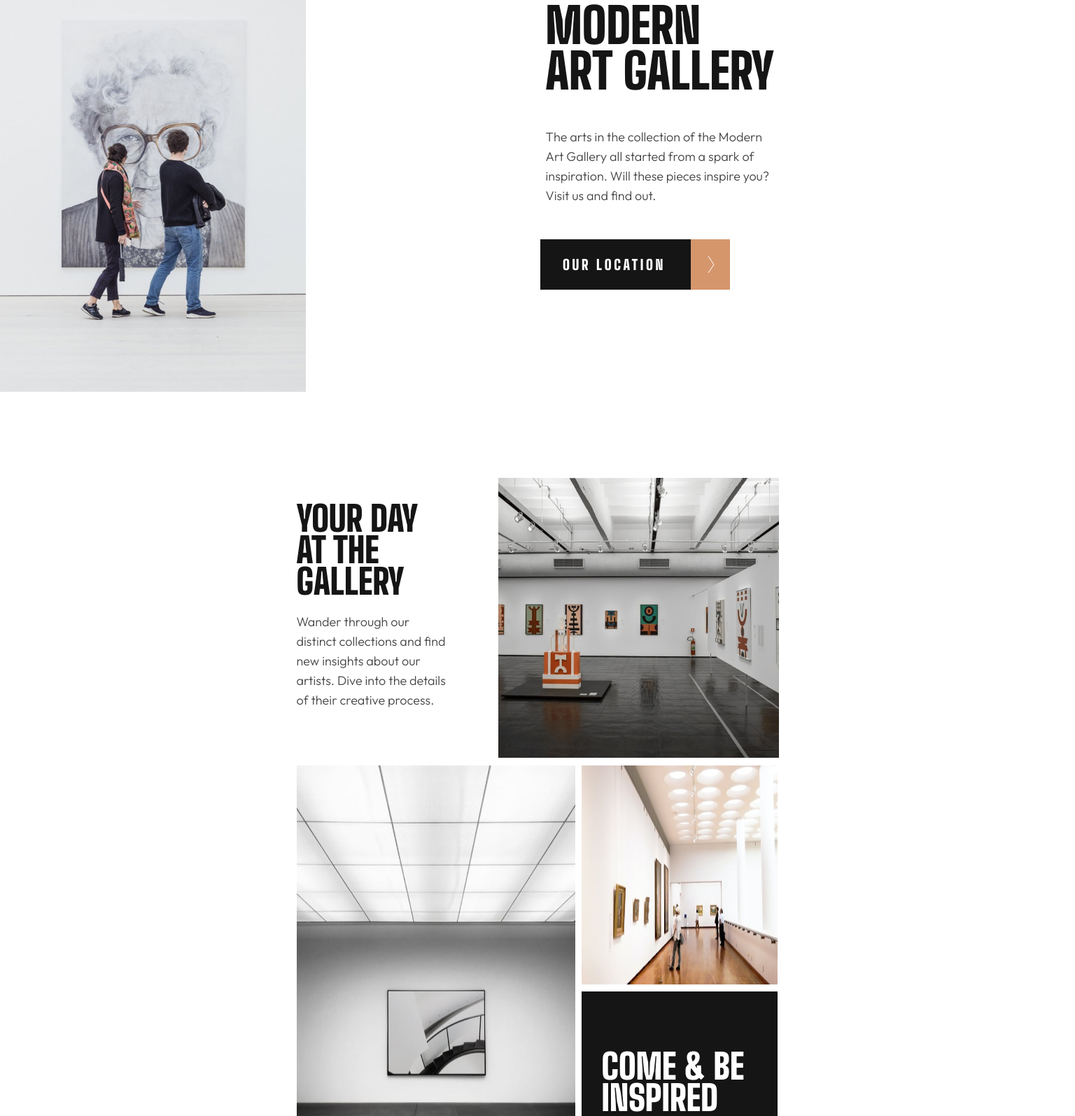
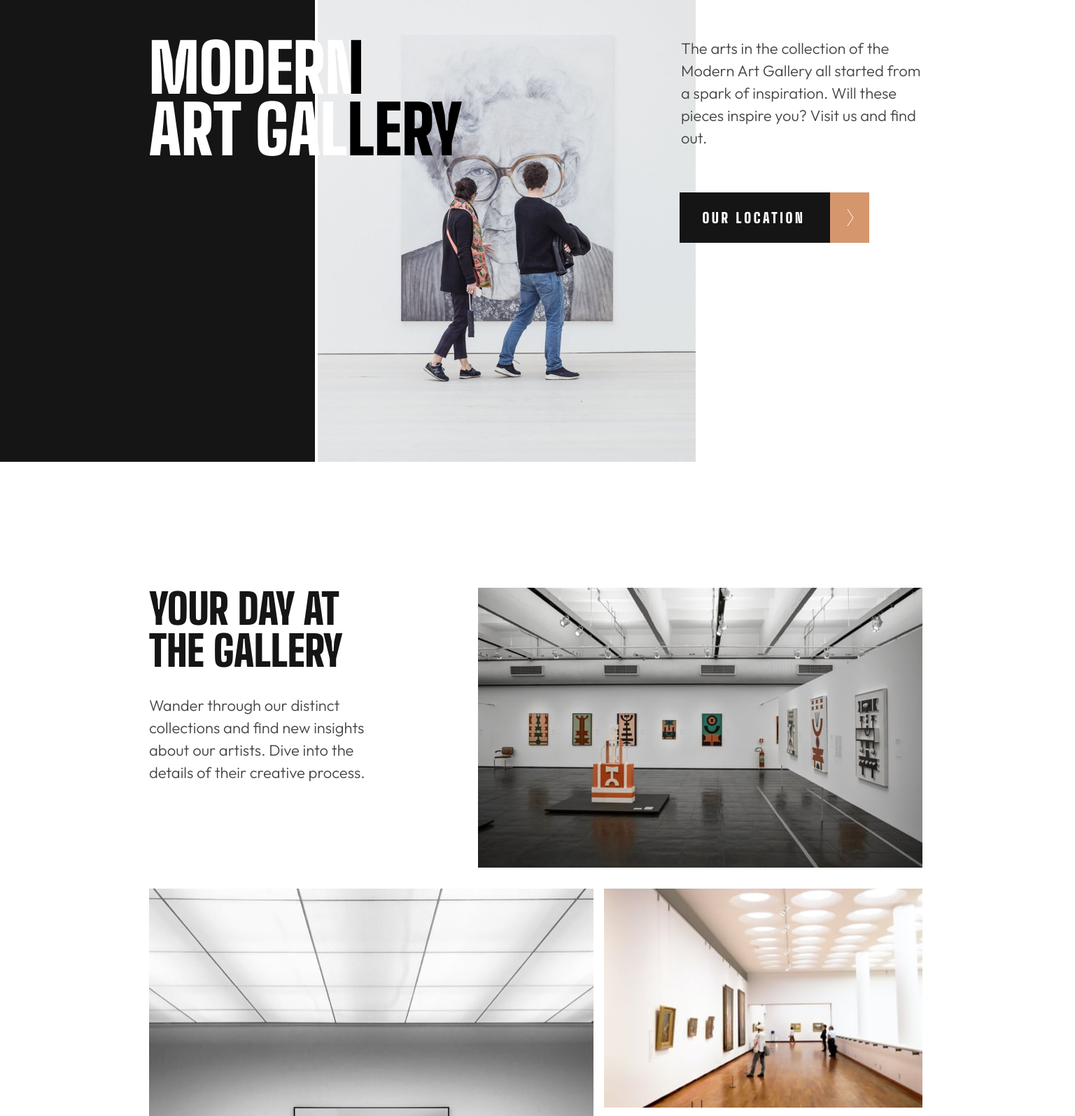
Before and after one commit to ananok/art-gallery, a plain HTML site: page index.html in a window 1536 px wide. Shown: the part 140-1735 px from the top of the page at 70% size. Drawn offline with Linux system fonts and the light colour scheme.

Commit message:
desktop version started

```diff
--- a/index.html
+++ b/index.html
@@ -12,12 +12,16 @@
   <title>Frontend Mentor | Art gallery website</title>
 </head>
 <body>
+  <div class="container">
+  <div class="black"></div>
   <img class="hero" src="./assets/mobile/image-hero@2x.jpg" alt="hero">
   <img class="hero2" src="./assets/tablet/image-hero@2x.jpg" alt="hero-tablet">
   <img class="hero3" src="./assets/desktop/image-hero@2x.jpg" alt="hero-desktop">
+  </div>
   <div class="wrapper">
     <section class="section-one">
-      <h1>Modern Art Gallery</h1>
+      <h1 class="normal">Modern Art Gallery</h1>
+      <h1 class="black-white">Modern<span style="color: black; margin-left: -19px;">i</span> Art Gal<span style="color: black">lery</span></h1>
       <p class="para1">The arts in the collection of the Modern Art Gallery all started
         from a spark of inspiration. Will these pieces inspire you? Visit
         us and find out.</p>
@@ -35,11 +39,12 @@
       <img src="./assets/mobile/image-grid-1@2x.jpg" alt="img-gallery">
       <div class="gallery-day">
         <h2 class="your-day-heading">Your day <br> at the gallery</h2>
+        <h2 class="your-day-desk">Your day at the gallery</h2>
         <p  class="para2">Wander through our distinct collections and find new insights about our artists. Dive into the details of their creative process.</p>
       </div>
     </section>
     <section class="section-three">
-      <img class="one" src="./assets/mobile/image-grid-2@2x.jpg" alt="img-gallery">
+      <img class="one" src="./assets/mobile/image-grid-2.jpg" alt="img-gallery">
       <img class="two" src="./assets/mobile/image-grid-3@2x.jpg" alt="img-gallery">
       <div class="inspired">
         <h2 class="inspired-heading">Come &amp; be inspired</h3>
--- a/style.css
+++ b/style.css
@@ -1,286 +1,298 @@
-@import url('https://fonts.googleapis.com/css2?family=Big+Shoulders+Display:wght@900&family=Outfit:wght@300&display=swap');
+@import url("https://fonts.googleapis.com/css2?family=Big+Shoulders+Display:wght@900&family=Outfit:wght@300&display=swap");
 
 /* font-family: 'Big Shoulders Display', cursive;
 font-family: 'Outfit', sans-serif; */
 
-*{
+* {
   box-sizing: border-box;
 }
-body{
-    font-style:normal
+body {
+  font-style: normal;
 }
-.hero{
-    width:100%;
+.conainer {
+  max-width: 1440px;
+  margin: 0 auto;
 }
-.wrapper{
-    margin:0 auto;
-    width:91.5%;
-
+.black {
+  display: none;
 }
-.section-two img{
-    width:100%;
+.hero {
+  width: 100%;
+}
+.wrapper {
+  margin: 0 auto;
+  width: 91.5%;
+}
+.section-two img {
+  width: 100%;
+}
+.black-white {
+  display: none;
+}
+.normal {
+  font-size: var(--heading-m);
+  color: var(--text-black);
+  font-weight: 900;
+  font-family: var(--font-big);
+  width: 283px;
+  height: 110px;
+  text-transform: uppercase;
+  margin-top: 32px;
+  line-height: 55px;
 }
 
-h1{
-    font-size:var(--heading-m);
-    color:var(--text-black);
-    font-weight:900;
-    font-family: var(--font-big);
-    width:283px;
-    height:110px;
-    text-transform:uppercase;
-    margin-top:32px;
-    line-height:55px;
+.para1 {
+  font-size: var(--body-s);
+  color: var(--text-grey);
+  font-weight: 300;
+  font-family: var(--font-light);
+  line-height: 28px;
+  margin-top: 32px;
 }
 
-.para1{
-    font-size:var(--body-s);
-    color:var(--text-grey);
-    font-weight:300;
-    font-family:var(--font-light);
-    line-height:28px;
-    margin-top:32px;
+.btn-div {
+  width: 100%;
+  height: 72px;
+  display: flex;
 }
 
-.btn-div{
-    width:100%;
-    height:72px;
-    display:flex;
+.btn-location {
+  width: 215px;
+  height: 72px;
+  background-color: var(--bg-black);
+  color: var(--text-white);
+  font-family: var(--font-big);
+  font-size: 20px;
+  font-weight: 800;
+  line-height: 24px;
+  letter-spacing: 3.63636px;
+  border: none;
+  text-decoration: none;
+  padding: 24px 35px 24px 32px;
+  text-transform: uppercase;
+  margin-top: 32px;
+}
+a {
+  width: 56px;
+  height: 72px;
+  background-color: var(--bg-gold);
+  display: block;
+  padding-left: 24px;
+  padding-right: 24px;
+  padding-top: 24px;
+  margin-top: 32px;
 }
 
-.btn-location{
-    width:215px;
-    height:72px;
-    background-color: var(--bg-black);
-    color:var(--text-white);
-    font-family: var(--font-big);
-    font-size:20px;
-    font-weight:800;
-    line-height:24px;
-    letter-spacing:3.63636px;
-    border:none;
-    text-decoration: none;
-    padding:24px 35px 24px 32px;
-    text-transform: uppercase;
-    margin-top:32px;
-
-}
- a{
-    width:56px;
-    height:72px;
-    background-color: var(--bg-gold);
-    display:block;
-    padding-left:24px;
-    padding-right:24px;
-    padding-top:24px;
-    margin-top:32px;
+a img {
+  min-width: 8px;
 }
 
- a img{
-    min-width:8px;
-
+.section-two {
+  margin-top: 120px;
+}
+.gallery-day {
+  height: 223px;
+  width: 100%;
+}
+.your-day-heading {
+  font-size: var(--heading-s);
+  color: var(--text-black);
+  font-weight: 900;
+  font-family: var(--font-big);
+  width: 284px;
+  height: 90px;
+  text-transform: uppercase;
+  line-height: 45px;
+  margin-top: 25px;
+}
+.your-day-desk {
+  display: none;
+}
+.para2 {
+  font-size: var(--body-s);
+  color: var(--text-grey);
+  font-weight: 300;
+  font-family: var(--font-light);
+  line-height: 28px;
+  margin-top: 21px;
 }
 
-
-
-.section-two{
-    margin-top:120px;
-}
-.gallery-day{
-    height:223px;
-    width:100%;
-}
-.your-day-heading{
-    font-size:var(--heading-s);
-    color:var(--text-black);
-    font-weight:900;
-    font-family: var(--font-big);
-    width:284px;
-    height:90px;
-    text-transform:uppercase;
-    line-height:45px;
-    margin-top:25px;
-}
-.para2{
-    font-size:var(--body-s);
-    color:var(--text-grey);
-    font-weight:300;
-    font-family:var(--font-light);
-    line-height:28px;
-    margin-top:21px;
+.section-three {
+  margin-top: 32px;
 }
 
-
-.section-three{
-    margin-top:32px;
+.section-three img {
+  margin-bottom: 16px;
 }
 
-.section-three img{
-    margin-bottom:16px;
-}
-
-.one{
+.one {
   width: 100%;
   min-height: 480px;
 }
 
-.two{
+.two {
   width: 100%;
   min-height: 200px;
 }
-.inspired{
+.inspired {
   background-color: var(--bg-black);
-    display:flex;
-    margin-top:16px;
-    height:293px;
+  display: flex;
+  margin-top: 16px;
+  height: 293px;
   flex-direction: column;
   align-items: center;
-    width:100%;
+  width: 100%;
 }
 
-.inspired-heading{
-    font-size:var(--heading-s);
-    color:var(--text-white);
-    font-weight:900;
+.inspired-heading {
+  font-size: var(--heading-s);
+  color: var(--text-white);
+  font-weight: 900;
   font-family: var(--font-big);
-    width:295px;
-    height:90px;
-    text-transform:uppercase;
-    line-height:45px;
-    margin-top:48px;
+  width: 295px;
+  height: 90px;
+  text-transform: uppercase;
+  line-height: 45px;
+  margin-top: 48px;
 }
-.para3{
-    font-size:var(--body-s);
-    color:var(--text-white);
-    font-weight:300;
-    font-family:var(--font-light);
-    line-height:28px;
-    margin-top:24px;
-    width:295px;
-    height:84px;
+.para3 {
+  font-size: var(--body-s);
+  color: var(--text-white);
+  font-weight: 300;
+  font-family: var(--font-light);
+  line-height: 28px;
+  margin-top: 24px;
+  width: 295px;
+  height: 84px;
 }
-.footer-wrapper{
+.footer-wrapper {
   background-color: var(--bg-black);
-    width:100%;
-    height:336px;
-    display:flex;
-    margin-top:120px;
+  width: 100%;
+  height: 336px;
+  display: flex;
+  margin-top: 120px;
   justify-content: space-around;
-
 }
 
-footer{
-    width:311px;
+footer {
+  width: 311px;
 }
 
-.footer-para{
-    width:311px;
-    height:104px;
-    font-size:16px;
-    color:var(--text-white);
-    font-weight:300;
-    font-family:var(--font-light);
-    line-height:26px;
-    margin-top:38px;
+.footer-para {
+  width: 311px;
+  height: 104px;
+  font-size: 16px;
+  color: var(--text-white);
+  font-weight: 300;
+  font-family: var(--font-light);
+  line-height: 26px;
+  margin-top: 38px;
 }
 
-.logo-light{
-    min-width:110px;
-    height:40px;
-    margin-top:48px;
+.logo-light {
+  min-width: 110px;
+  height: 40px;
+  margin-top: 48px;
 }
 
-.socials{
-    display:flex;
-    width:100px;
-    height:20px;
+.socials {
+  display: flex;
+  width: 100px;
+  height: 20px;
   align-content: center;
   flex-wrap: wrap;
   flex-direction: row;
   justify-content: space-between;
-    margin-top:38px;
+  margin-top: 38px;
 }
 
-.socials a{
+.socials a {
   text-decoration: none;
-    width:20px;
-    height:20px;
-    margin:0;
-    padding:0;
+  width: 20px;
+  height: 20px;
+  margin: 0;
+  padding: 0;
   background-color: black;
 }
 
-.socials img{
-    width:20px;
+.socials img {
+  width: 20px;
 }
 
-
-.hero2{
-    display:none
+.hero2 {
+  display: none;
 }
 
-.hero3{
-    display:none
+.hero3 {
+  display: none;
 }
 /* desktop */
 
 @media (min-width: 768px) {
-    .hero{
-        display:none
+  .black {
+    display: none;
   }
-    .hero3{
-        display:none
+
+  .hero {
+    display: none;
   }
-    .hero2{
+  .hero3 {
+    display: none;
+  }
+  .hero2 {
     width: 437px;
     display: inline-block;
     position: relative;
     z-index: -1;
     top: 0px;
   }
-    .wrapper{
+  .wrapper {
     width: 689px;
     display: block;
-
   }
 
-    .section-one{
-        width:339px;
-        height:410px;
-        float:right;
-        margin-top:-679px;
+  .section-one {
+    width: 339px;
+    height: 410px;
+    float: right;
+    margin-top: -679px;
     padding-left: 6px;
-
   }
-    .btn-div{
+  .btn-div {
     margin-left: -8px;
   }
-    h1{
-        margin-top:0;
-        font-size:var(--heading-l);
+  .black-white {
+    display: none;
+  }
+  .normal {
+    margin-top: 0;
+    font-size: var(--heading-l);
     font-style: normal;
     font-weight: 900;
     line-height: 65px;
     text-transform: uppercase;
     height: 130px;
     width: 331px;
-
   }
 
-    .para1{
-        margin-top:48px;
+  .para1 {
+    margin-top: 48px;
   }
-    .btn-location{
-        margin-top:48px;
+  .btn-location {
+    margin-top: 48px;
   }
 
-    a{
-        margin-top:48px;
+  a {
+    margin-top: 48px;
   }
-    .your-day-heading{
-        width:223px;
-        height:135px;
+  .your-day-heading {
+    width: 223px;
+    height: 135px;
     margin-top: 36px;
+  }
+
+  .your-day-desk {
+    display: none;
   }
   .section-two {
     display: flex;
@@ -290,7 +302,7 @@ footer{
     align-content: space-around;
     justify-content: flex-end;
     align-items: flex-start;
-        margin-top:120px;
+    margin-top: 120px;
   }
   .section-two img {
     min-width: 398px;
@@ -300,7 +312,6 @@ footer{
   .gallery-day {
     height: 299px;
     width: 32%;
-
   }
   .section-three {
     display: flex;
@@ -313,29 +324,28 @@ footer{
   .section-three img {
     margin-bottom: 10px;
   }
-    .one{
+  .one {
     width: 398px;
     height: 720px;
   }
 
-    .two{
+  .two {
     width: 280px;
     height: 313px;
   }
-    .inspired{
+  .inspired {
     display: inline-flex;
     height: 396px;
     flex-direction: column;
     align-items: center;
     width: 280px;
-        margin-top:0px;
-
+    margin-top: 0px;
   }
-    .inspired-heading{
+  .inspired-heading {
     width: 223px;
-        margin-top:85px;
+    margin-top: 85px;
   }
-    .para3{
+  .para3 {
     width: 223px;
     height: 112px;
   }
@@ -351,25 +361,203 @@ footer{
     justify-content: flex-start;
   }
 
-    footer{
+  footer {
     width: 689px;
-        height:104px;
-        margin:56px 40px 56px 39px;
+    height: 104px;
+    margin: 56px 40px 56px 39px;
     display: flex;
     flex-direction: row;
     align-content: center;
     align-items: flex-start;
   }
-    .logo-light{
-        margin-top:0px;
+  .logo-light {
+    margin-top: 0px;
   }
-    .footer-para{
-        margin-top:0px;
-        margin-left:65px;
+  .footer-para {
+    margin-top: 0px;
+    margin-left: 65px;
   }
 
-    .socials{
-        margin-top:0px;
-        margin-left:133px;
+  .socials {
+    margin-top: 0px;
+    margin-left: 133px;
   }
 }
+
+@media (min-width: 1440px) {
+  .black {
+    display: inline-block;
+    width: 450px;
+    height: 799px;
+    background-color: var(--bg-black);
+  }
+  .hero {
+    display: none;
+  }
+  .hero2 {
+    display: none;
+  }
+  .hero3 {
+    width: 540px;
+    height: 800px;
+    display: inline-block;
+    position: relative;
+    z-index: -1;
+    top: 0px;
+  }
+  .section-one {
+    display: flex;
+    width: 1110px;
+    height: 410px;
+    margin-top: -610px;
+    flex-direction: row;
+    flex-wrap: wrap;
+    /* margin-left: -212px; */
+    padding: 0px;
+    float: none;
+  }
+  .normal {
+    display: none;
+  }
+  span {
+    font-family: var(--font-big);
+  }
+  .black-white {
+    margin-top: 0;
+    font-size: 96px;
+    font-style: normal;
+    font-weight: 900;
+    line-height: 88px;
+    text-transform: uppercase;
+    height: 176px;
+    width: 454px;
+    display: inline;
+    color: white;
+    margin-right: 306px;
+    font-family: var(--font-big);
+  }
+
+  .para1 {
+    font-size: 22px;
+    color: var(--text-grey);
+    font-weight: 300;
+    font-family: var(--font-light);
+    line-height: 32px;
+    margin: 0px;
+    display: inline;
+    width: 350px;
+  }
+  .btn-div {
+    width: 100%;
+    height: 72px;
+    display: flex;
+    margin-left: 758px;
+    margin-top: -119px;
+    font-size: 24px;
+  }
+
+  .wrapper {
+    width: 1110px;
+  }
+  .section-two {
+    width: 100%;
+    margin-top: 377px;
+    height: 400px;
+  }
+
+  .your-day-desk {
+    display: block;
+    width: 340px;
+    height: 120px;
+    font-weight: 900;
+    font-size: 60px;
+    line-height: 60px;
+    color: var(--text-black);
+    font-family: var(--font-big);
+    text-transform: uppercase;
+  }
+  .your-day-heading {
+    display: none;
+  }
+
+  .para2 {
+    width: 350px;
+    height: 128px;
+    font-style: normal;
+    font-weight: 300;
+    font-size: 22px;
+    line-height: 32px;
+    margin-top: 32px;
+  }
+  .section-two img {
+    width: 635px;
+    margin-left: 115px;
+    content: url(./assets/desktop/image-grid-1.jpg);
+  }
+
+  .section-three {
+    width: 100%;
+    margin-top: 30px;
+  }
+  .one {
+    width: 635px;
+    height: 720px;
+    content: url(./assets/desktop/image-grid-2.jpg);
+  }
+
+  .two {
+    content: url(./assets/desktop/image-grid-3.jpg);
+    width: 455px;
+    height: 313px;
+    margin-left: 10px;
+  }
+  .inspired {
+    width: 455px;
+    height: 377px;
+    margin-left: 10px;
+    margin-top: 20px;
+  }
+
+  .inspired-heading {
+    width: 350px;
+    margin-top: 65px;
+    font-size: 60px;
+    line-height: 60px;
+  }
+  .para3 {
+    width: 350px;
+    height: 96px;
+    font-size: 22px;
+    line-height: 32px;
+    margin-top: 60px;
+  }
+
+  .footer-wrapper {
+    margin-top: 170px;
+    width: 100%;
+    height: 244px;
+    align-content: center;
+    align-items: center;
+    justify-content: space-around;
+  }
+
+  footer {
+    width: 1110px;
+    height: 84px;
+    margin: 0;
+  }
+  .logo-light {
+    min-width: 160px;
+    height: 58px;
+  }
+  .footer-para {
+    width: 430px;
+    height: 84px;
+    font-size: 18px;
+    line-height: 28px;
+    margin-left: 140px;
+  }
+  .socials {
+    margin-left: 280px;
+  }
+}
```
Lines whose indentation alone changed are shown as unchanged.
